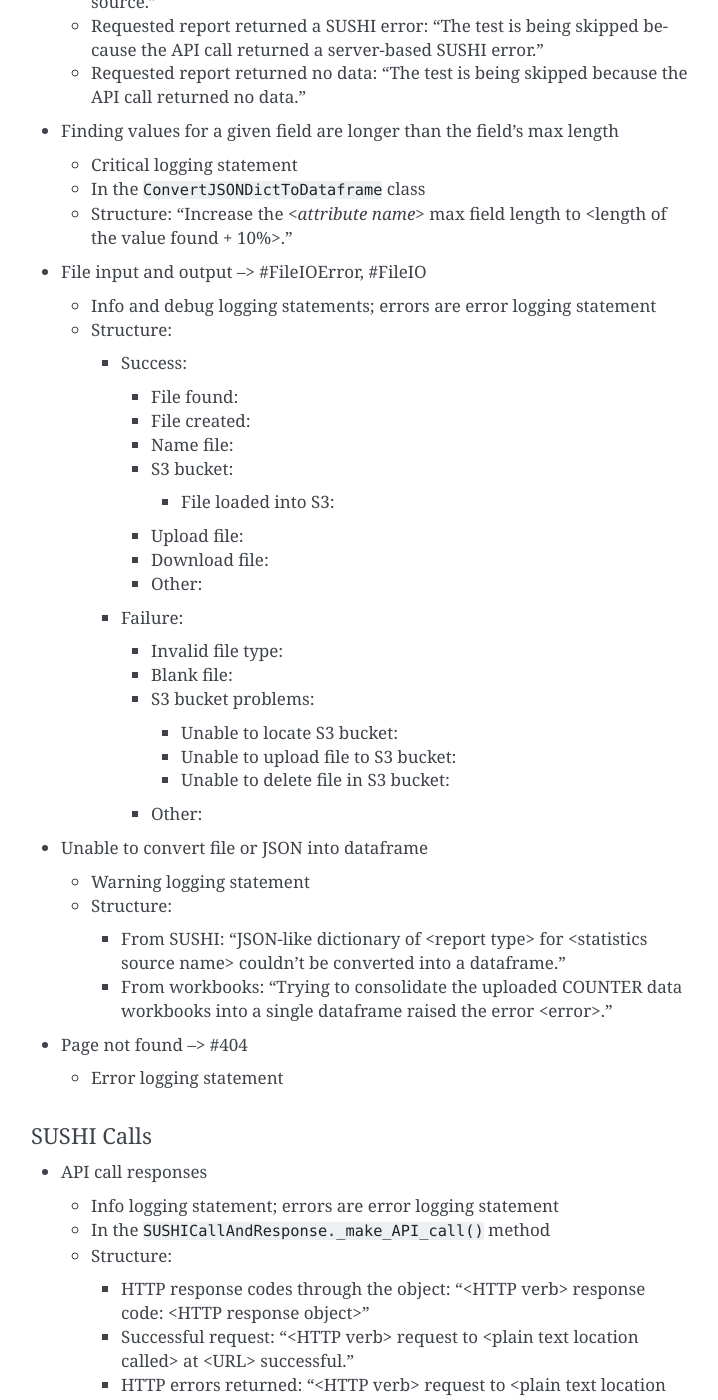
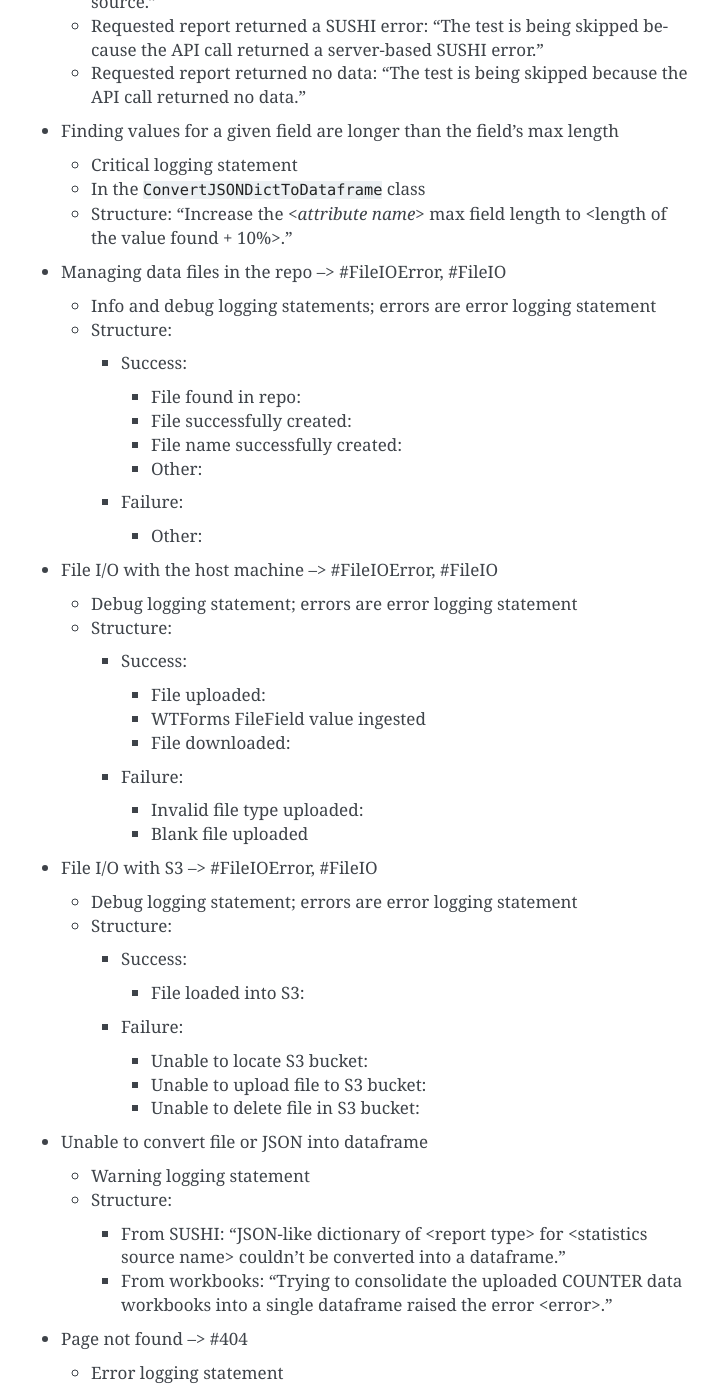
Before and after one commit to ereiskind/nolcat, a Sphinx documentation site: the page built from docs/source/code_style_guide.rst, in a window 1280 px wide and 1400 px high, scrolled down 1297 px. Shown: the whole window, without its empty margins (389-1107 px from the left). Built offline with Sphinx 7.4.7, drawn with Linux system fonts in a browser that asks for light colours.

Commit message:
Reorganize file-related logging categories

```diff
--- a/docs/source/code_style_guide.rst
+++ b/docs/source/code_style_guide.rst
@@ -50,35 +50,52 @@ General Errors and In-Test Issues
   * In the ``ConvertJSONDictToDataframe`` class
   * Structure: "Increase the `<attribute name>` max field length to <length of the value found + 10%>."
 
-* File input and output --> #FileIOError, #FileIO
+* Managing data files in the repo --> #FileIOError, #FileIO
 
   * Info and debug logging statements; errors are error logging statement
   * Structure:
 
     * Success:
 
-      * File found:
-      * File created:
-      * Name file:
-      * S3 bucket:
-
-        * File loaded into S3:
-
-      * Upload file:
-      * Download file:
+      * File found in repo:
+      * File successfully created:
+      * File name successfully created:
       * Other:
 
     * Failure:
 
-      * Invalid file type:
-      * Blank file:
-      * S3 bucket problems:
+      * Other:
 
-        * Unable to locate S3 bucket:
-        * Unable to upload file to S3 bucket:
-        * Unable to delete file in S3 bucket:
+* File I/O with the host machine --> #FileIOError, #FileIO
 
-      * Other:
+  * Debug logging statement; errors are error logging statement
+  * Structure:
+
+    * Success:
+
+      * File uploaded:
+      * WTForms FileField value ingested
+      * File downloaded:
+
+    * Failure:
+
+      * Invalid file type uploaded:
+      * Blank file uploaded
+
+* File I/O with S3 --> #FileIOError, #FileIO
+
+  * Debug logging statement; errors are error logging statement
+  * Structure:
+
+    * Success:
+
+      * File loaded into S3:
+
+    * Failure:
+
+      * Unable to locate S3 bucket:
+      * Unable to upload file to S3 bucket:
+      * Unable to delete file in S3 bucket:
 
 * Unable to convert file or JSON into dataframe
 
```
